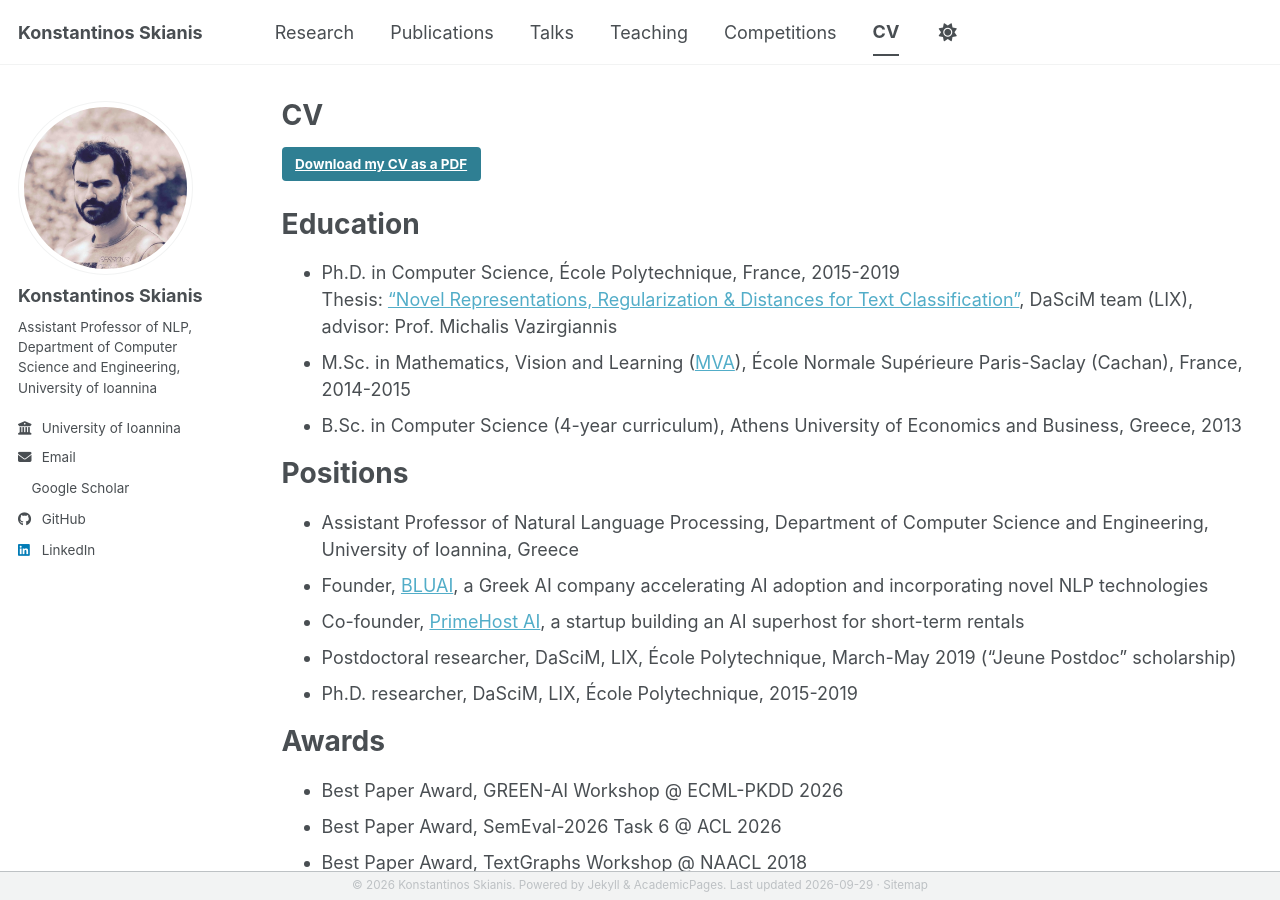
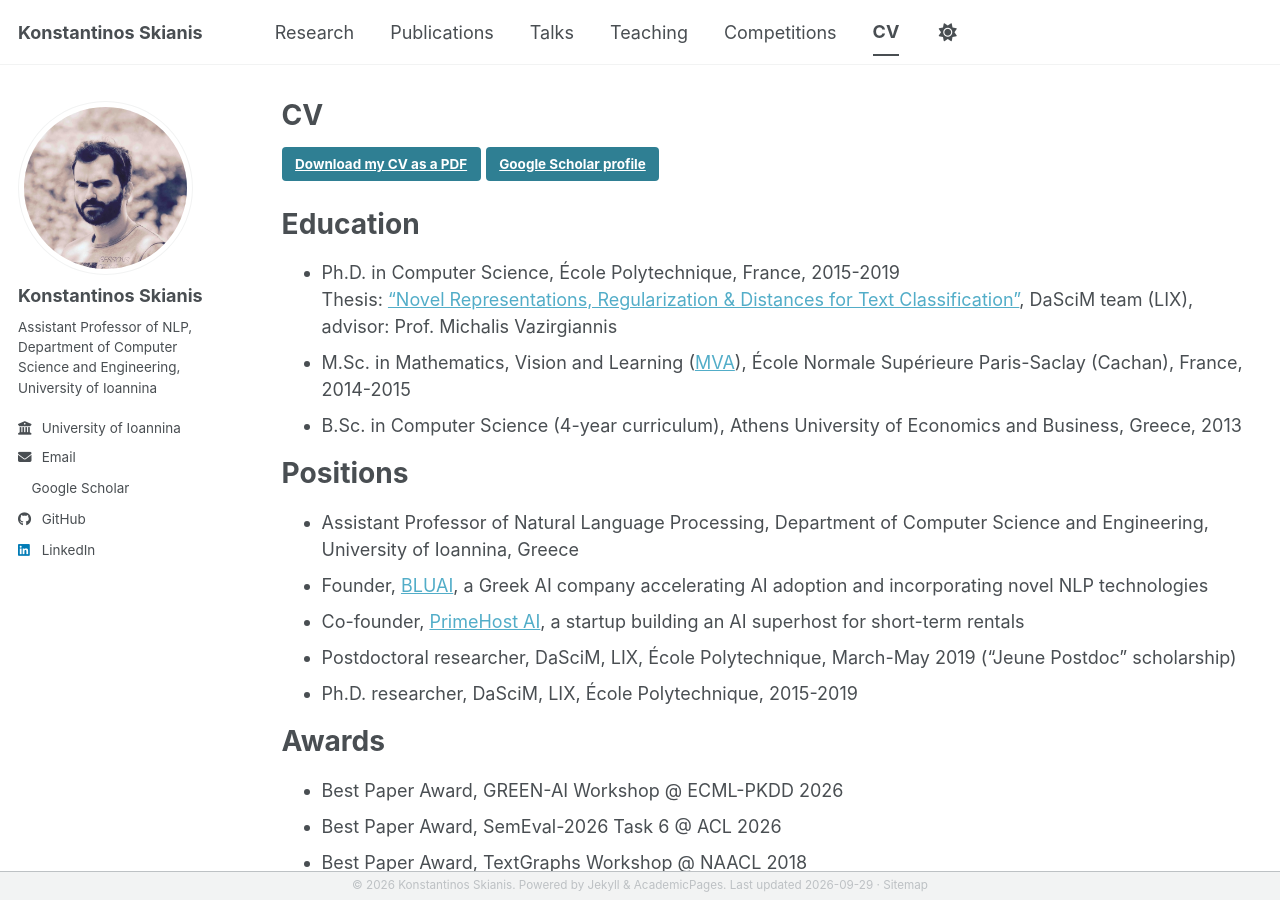
Before and after one commit to y3nk0/y3nk0.github.io, a Jekyll site: the page built from _pages/cv.md, in a window 1280 px wide and 900 px high. Built offline with Jekyll 4.4.1, drawn with Linux system fonts in a browser that asks for light colours; a style sheet for code colours, icons or effects is not loaded.

Commit message:
CV: add a Google Scholar profile button
Pull the URL from the author googlescholar setting so it stays in sync
with the sidebar and the publications page.

```diff
--- a/_pages/cv.md
+++ b/_pages/cv.md
@@ -10,6 +10,7 @@ redirect_from:
 {% include base_path %}
 
 [Download my CV as a PDF](/files/skianis_konstantinos_cv_eng.pdf){: .btn .btn--info}
+{% if site.author.googlescholar %}[Google Scholar profile]({{ site.author.googlescholar }}){: .btn .btn--info}{% endif %}
 
 Education
 ======
```
